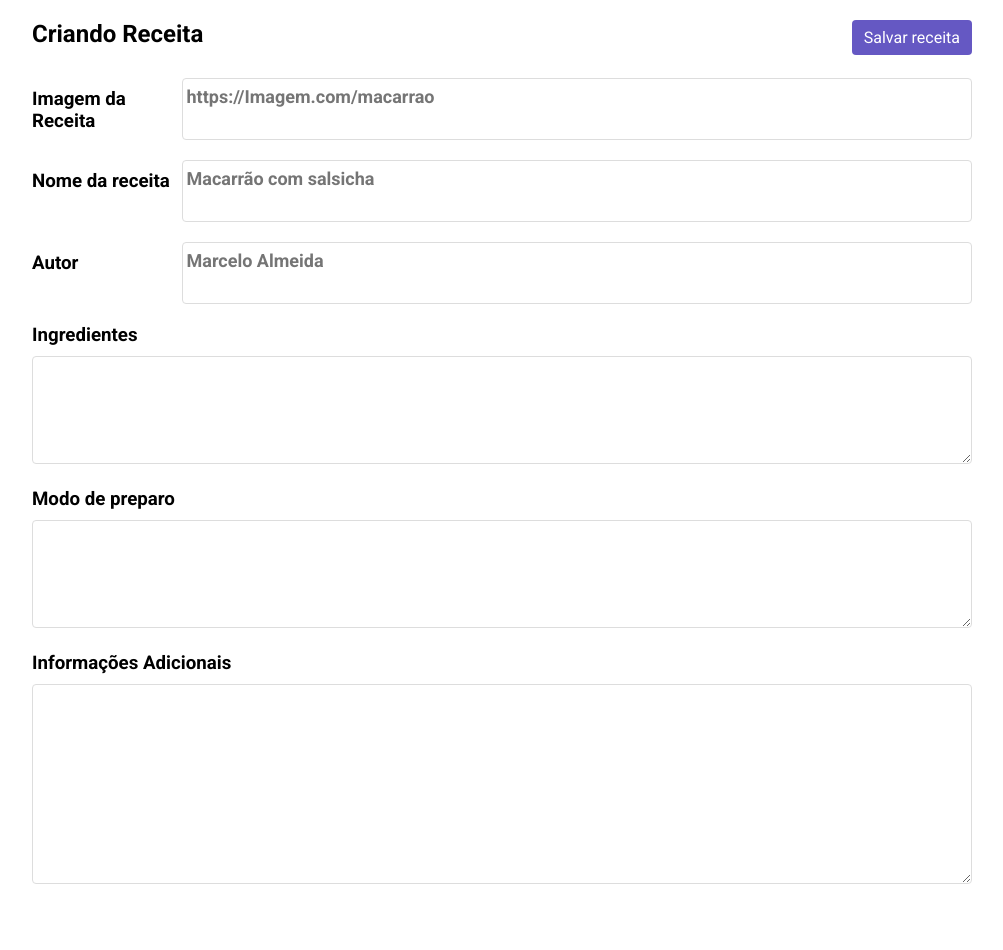
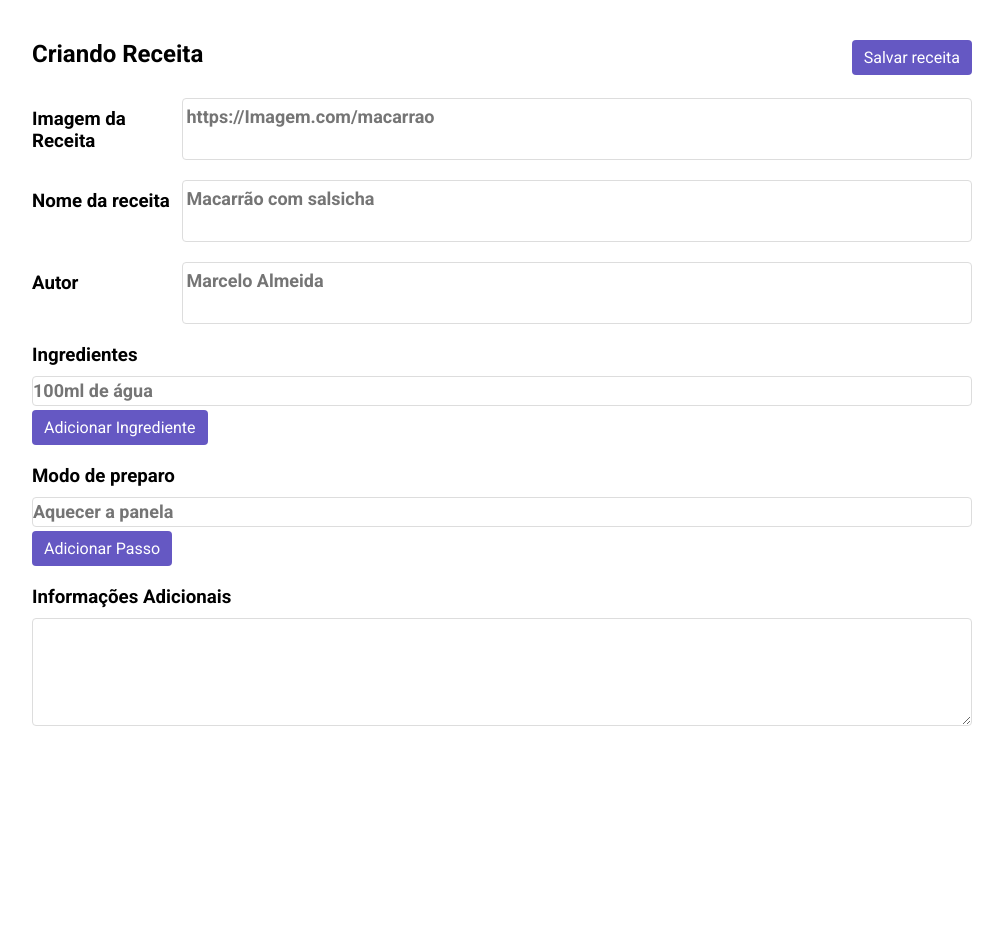
Before and after one commit to odairdev/foodfy, a Node server app: page /admin/create in a window 1280 px wide. Shown: the part 91-1041 px from the top of the page, without its empty margins (138-1141 px from the left). After the commit the page ends 817 px from the top, so only its background shows below. Run offline with Node 20, Linux system fonts and the light colour scheme.

Commit message:
Adjusted input fields and refactoring, added script for button logic

```diff
--- a/controllers/recipes.js
+++ b/controllers/recipes.js
@@ -69,8 +69,8 @@ exports.post = function(req, res) {
             image,
             title,
             author,
-            ingredients: req.body.ingredients.split(","),
-            preparation: req.body.preparation.split(","),
+            ingredients,
+            preparation,
             information
         }
 
@@ -94,8 +94,6 @@ exports.put = function(req, res) {
         ...foundRecipe,
         ...req.body,
         id: Number(req.params.id),
-        ingredients: req.body.ingredients.split(","),
-        preparation: req.body.preparation.split(",")
     }
 
     data.recipes[id] = recipe
--- a/data.json
+++ b/data.json
@@ -5,28 +5,26 @@
       "title": "Triplo bacon burger",
       "author": "Jorge Relato",
       "ingredients": [
-        "        3 kg de carne moída (escolha uma carne magra e macia)",
+        "3 kg de carne moída (escolha uma carne magra e macia)",
         "300 g de bacon moído",
         "1 ovo",
         "3 colheres (sopa) de farinha de trigo",
         "3 colheres (sopa) de tempero caseiro: feito com alho",
         " sal",
         " cebola",
-        " pimenta e cheiro verde processados no liquidificador",
-        "30 ml de água gelada\r\n\r\n"
+        " pimenta e cheiro verde processados no liquidificado",
+        "30 ml de água gelada"
       ],
       "preparation": [
-        "        Misture todos os ingredientes muito bem e amasse para que fique tudo muito bem misturado.",
+        "Misture todos os ingredientes muito bem e amasse para que fique tudo muito bem misturado.",
         "Faça porções de 90 g a 100 g.",
         "Forre um plástico molhado em uma bancada e modele os hambúrgueres utilizando um aro como base.",
-        "Faça um de cada vez e retire o aro logo em seguida.",
-        "Forre uma assadeira de metal com plástico",
-        " coloque os hambúrgueres e intercale camadas de carne e plásticos (sem apertar).",
+        "Faça um de cada vez e retire o aro logo em seguida.,Forre uma assadeira de metal com plástico, coloque os hambúrgueres e intercale camadas de carne e plásticos (sem apertar).",
         "Faça no máximo 4 camadas por forma e leve para congelar.",
-        "Retire do congelador",
-        " frite ou asse e está pronta.\r\n\r\n"
+        "Retire do congelador.",
+        "frite ou asse e está pronta."
       ],
-      "information": "        Preaqueça a chapa, frigideira ou grelha por 10 minutos antes de levar os hambúrgueres. Adicione um pouquinho de óleo ou manteiga e não amasse os hambúrgueres! <br> <br> Você sabia que a receita que precede o hambúrguer surgiu no século XIII, na Europa? A ideia de moer a carne chegou em Hamburgo no século XVII, onde um açogueiro resolveu também temperá-la. Assim, a receita foi disseminada nos Estados Unidos por alemães da região. Lá surgiu a ideia de colocar o hambúrguer no meio do pão e adicionar outros ingredientes, como queijom tomates e alface.\r\n\r\n\r\n\r\n\r\n",
+      "information": "Preaqueça a chapa, frigideira ou grelha por 10 minutos antes de levar os hambúrgueres. Adicione um pouquinho de óleo ou manteiga e não amasse os hambúrgueres! <br> <br> Você sabia que a receita que precede o hambúrguer surgiu no século XIII, na Europa? A ideia de moer a carne chegou em Hamburgo no século XVII, onde um açogueiro resolveu também temperá-la. Assim, a receita foi disseminada nos Estados Unidos por alemães da região. Lá surgiu a ideia de colocar o hambúrguer no meio do pão e adicionar outros ingredientes, como queijom tomates e alface.\r\n\r\n\r\n\r\n\r\n\r\n\r\n",
       "id": null
     },
     {
@@ -63,17 +61,17 @@
       "ingredients": [
         "12 encontros de asinha de galinha",
         " temperados a gosto",
-        "             2 colheres de sopa de farinha de trigo",
-        "             1/2 xícara (chá) de óleo",
-        "             1 xícara de molho barbecue"
+        "2 colheres de sopa de farinha de trigo",
+        "1/2 xícara (chá) de óleo",
+        "1 xícara de molho barbecue"
       ],
       "preparation": [
         "Em uma tigela coloque o encontro de asinha de galinha e polvilhe a farinha de trigo e misture com as mãos.",
-        "             Em uma frigideira ou assador coloque o óleo quando estiver quente frite até ficarem douradas.",
-        "             Para servir fica bonito com salada",
+        "Em uma frigideira ou assador coloque o óleo quando estiver quente frite até ficarem douradas.",
+        "Para servir fica bonito com salada",
         " ou abuse da criatividade."
       ],
-      "information": "nada"
+      "information": ""
     }
   ]
 }
--- /dev/null
+++ b/public/create.js
@@ -0,0 +1,28 @@
+function addIngredient() {
+    const ingredients = document.querySelector("#ingredients")
+    const fieldContainer = document.querySelectorAll(".ingredient")
+
+    // Clona último ingrediente adicionado
+    const newField = fieldContainer[fieldContainer.length - 1].cloneNode(true)
+
+    // Não adiciona um input se o anterior estiver vazio
+    if (newField.children[0].value == "") return false;
+
+    newField.children[0].value = ""
+    ingredients.appendChild(newField.children[0])
+}
+
+function addPreparation() {
+    const preparations = document.querySelector("#preparations")
+    const fieldContainer = document.querySelectorAll(".preparation")
+
+    const newField = fieldContainer[fieldContainer.length - 1].cloneNode(true)
+
+    if (newField.children[0].value == "") return false
+
+    newField.children[0].value = ""
+    preparations.appendChild(newField.children[0])
+}
+
+document.querySelector(".add-ingredient").addEventListener("click", addIngredient)
+document.querySelector(".add-preparation").addEventListener("click", addPreparation)
--- a/public/styles.css
+++ b/public/styles.css
@@ -246,12 +246,17 @@ footer {
     color: white;
 }
 .admin-h2 {
-    margin-top: 20px;
+    margin-top: 40px;
     margin-bottom: 20px;
 }
 
 .admin-h3 {
     margin-top: 20px;
+}
+
+.heading_n_btn h2,
+.heading_n_btn a {
+    margin-top: 40px;
 }
 
 .heading_n_btn h2 {
@@ -260,14 +265,19 @@ footer {
 
 .heading_n_btn a {
     float: right;
-    margin-top: 20px;
 }
 
-button[type="submit"] {
+button[type="submit"],
+button[type="button"] {
     border: none;
     font-family: 'Roboto', sans-serif;
     font-size: 16px;
     cursor: pointer;
+    margin-top: 40px;
+}
+
+button[type="button"] {
+    margin-top: 4px;
 }
 
 .button {
@@ -279,7 +289,11 @@ button[type="submit"] {
     cursor: pointer;
 }
 
-
+button.btn-edit {
+    float: right;
+    margin-top: 20px;
+    margin-bottom: 30px;
+}
 
 .admin-cards {
     margin-top: 20px;
@@ -324,14 +338,15 @@ input,
 textarea {
     margin-top: 10px;
     width: 100%;
-    padding: 4px 0 46px 4px;
-    background: #fff;
     outline: none;
     border: 1px solid #ddd;
     border-radius: 4px;
     font-weight: 700;
     font-size: 18px;
     line-height: 28px;
+}
+textarea {
+    padding: 4px 0 46px 4px;
 }
 
 .recipe-identification {
@@ -343,7 +358,3 @@ textarea {
 .recipe-identification input {
     padding: 4px 0 28px 4px;
 }
-
-.text-information {
-    height: 200px;
-}
--- a/views/admin/create.njk
+++ b/views/admin/create.njk
@@ -6,7 +6,7 @@
 
 <form action="/admin/recipes" method="post">
 
-    <button type="submit" class="button" style="float: right; margin-top: 20px;">Salvar receita</button>
+    <button type="submit" class="button" style="float: right;">Salvar receita</button>
 
     {% include "admin/fields.njk" %}
 
--- a/views/admin/edit.njk
+++ b/views/admin/edit.njk
@@ -9,12 +9,12 @@
 
     {% include "admin/fields.njk" %}
 
-    <button type="submit" class="button" style="float: right; margin-top: 20px; margin-left: 24px;">Salvar</button>
+    <button type="submit" class="button btn-edit" style="margin-left: 24px;">Salvar</button>
 </form>
 
 <form id="form-delete" action="/admin/recipes?_method=DELETE" method="post">
     <input type="hidden" name="id" value="{{recipe.id}}">
-    <button type="submit" class="button" style="float: right; margin-top: 20px; background: lightcoral;">Deletar</button>
+    <button type="submit" class="button btn-edit" style="background: lightcoral;">Deletar</button>
 </form>
 
 {% include "confirm.njk" %}
--- a/views/admin/index.njk
+++ b/views/admin/index.njk
@@ -4,7 +4,7 @@
 
 <div class="heading_n_btn">
     <h2 class="admin-h2">Gerenciar Receitas</h2>
-    <a href="/admin/create" class="button" style="float: right; margin-top: 20px;">Nova Receita</a>
+    <a href="/admin/create" class="button">Nova Receita</a>
     <span class="clearfix"></span>
 </div>
 
--- a/views/admin/show.njk
+++ b/views/admin/show.njk
@@ -4,7 +4,7 @@
 
     <div class="heading_n_btn">
         <h2 class="admin-h2">Receita: {{recipe.title}}</h2>
-        <a href="/admin/recipes/{{recipe.id}}/edit" class="button" style="float: right; margin-top: 20px;">Editar Receita</a>
+        <a href="/admin/recipes/{{recipe.id}}/edit" class="button">Editar Receita</a>
         <span class="clearfix"></span>
     </div>
 
```
Also changed, not shown: views/admin/fields.njk (+26 -11 lines).
